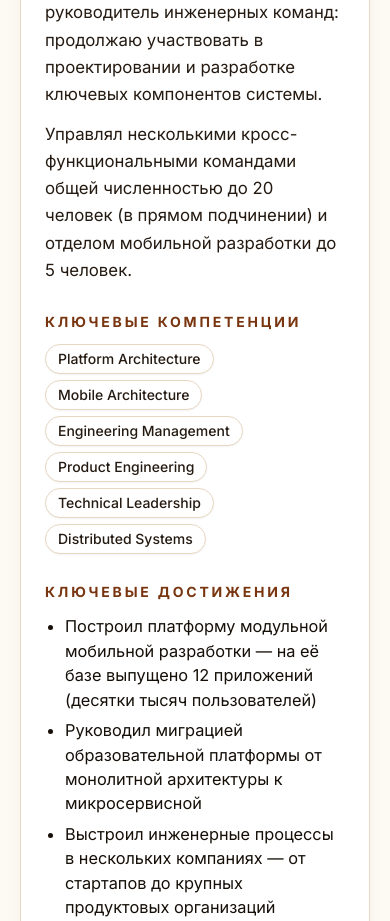
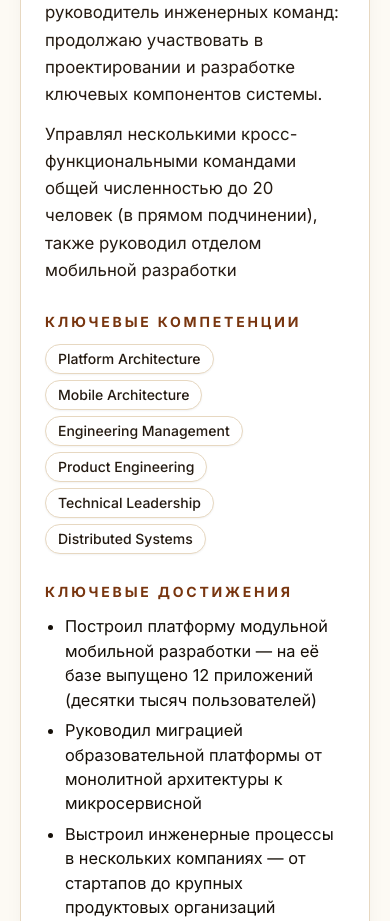
Before and after one commit to DavydenkovM/my-career, a Next.js app in the folder site/: page / in a window 390 px wide. Shown: the part 1080-2001 px from the top of the page. Built offline with nearby package versions, Linux system fonts and the light colour scheme.

Commit message:
Updated texts about mobile squad in qlean.ru

```diff
--- a/site/content/site.ts
+++ b/site/content/site.ts
@@ -82,7 +82,7 @@ const ru: SiteContent = {
     "Более 15 лет в разработке. Специализируюсь на построении инженерных платформ, масштабировании команд и снижении архитектурной сложности продуктов.",
     "За карьеру выстраивал процессы разработки, архитектуру платформ и технические организации в компаниях из сфер EdTech, FinTech, Mobile Services и Aerospace.",
     "Hands-on архитектор и руководитель инженерных команд: продолжаю участвовать в проектировании и разработке ключевых компонентов системы.",
-    "Управлял несколькими кросс-функциональными командами общей численностью до 20 человек (в прямом подчинении) и отделом мобильной разработки до 5 человек.",
+    "Управлял несколькими кросс-функциональными командами общей численностью до 20 человек (в прямом подчинении), также руководил отделом мобильной разработки",
   ],
   competencies: [
     "Platform Architecture",
```
